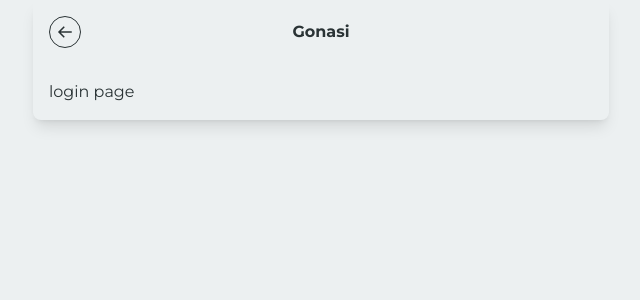
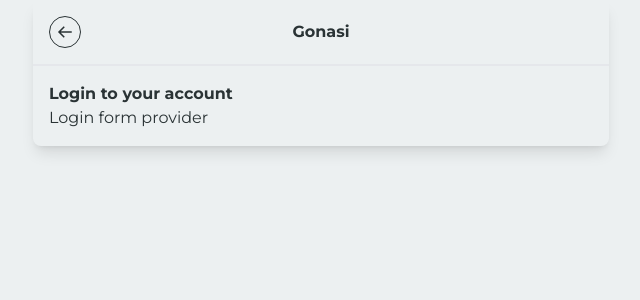
Before and after one commit to dcDalin/gonasi-web, a Next.js app: page /auth/login in a window 1280 px wide. Shown: the top 300 px of the page, without its empty margins (319-959 px from the left). Built offline with nearby package versions, Linux system fonts and the light colour scheme.

Commit message:
fix: update login form layout

```diff
--- a/src/app/(auth)/auth/login/page.tsx
+++ b/src/app/(auth)/auth/login/page.tsx
@@ -1,11 +1,9 @@
+import LoginForm from '@/components/Forms/AuthForms/LoginForm';
+
 export const metadata = {
   title: 'Login',
 };
 
 export default function Page() {
-  return (
-    <div>
-      <h1>login page</h1>
-    </div>
-  );
+  return <LoginForm />;
 }
--- a/src/app/(auth)/layout.tsx
+++ b/src/app/(auth)/layout.tsx
@@ -22,7 +22,7 @@ export default function RootLayout({
   return (
     <html lang='en'>
       <body className={montserrat.className}>
-        <section className='mx-auto max-w-xl rounded-lg shadow-lg'>
+        <section className='mx-auto max-w-xl rounded-lg shadow-none md:shadow-lg'>
           <AuthTopNav />
           <div className='p-4'>{children}</div>
         </section>
--- /dev/null
+++ b/src/components/Forms/AuthForms/AuthFormLayout.tsx
@@ -0,0 +1,16 @@
+interface IAuthFormLayoutProps {
+  children: React.ReactNode;
+  title: string;
+}
+
+export default function AuthFormLayout({
+  children,
+  title,
+}: IAuthFormLayoutProps) {
+  return (
+    <div>
+      <h4 className='font-bold'>{title}</h4>
+      {children}
+    </div>
+  );
+}
--- /dev/null
+++ b/src/components/Forms/AuthForms/LoginForm.tsx
@@ -0,0 +1,10 @@
+import AuthFormLayout from '@/components/Forms/AuthForms/AuthFormLayout';
+import LoginFormProvider from '@/components/Forms/AuthForms/LoginFormProvider';
+
+export default function LoginForm() {
+  return (
+    <AuthFormLayout title='Login to your account'>
+      <LoginFormProvider />
+    </AuthFormLayout>
+  );
+}
--- /dev/null
+++ b/src/components/Forms/AuthForms/LoginFormProvider.tsx
@@ -0,0 +1,3 @@
+export default function LoginFormProvider() {
+  return <h1>Login form provider</h1>;
+}
--- a/src/components/Navigation/AuthTopNav/index.tsx
+++ b/src/components/Navigation/AuthTopNav/index.tsx
@@ -3,7 +3,7 @@ import BackButton from '@/components/Buttons/BackButton';
 
 export default function AuthTopNav() {
   return (
-    <div className='navbar bg-base-100'>
+    <div className='navbar bg-base-100 border-b-2'>
       <div className='grid grid-cols-3 items-center p-4'>
         <BackButton />
         <div className='flex items-center justify-center'>
--- a/src/components/Navigation/MenuPills/index.tsx
+++ b/src/components/Navigation/MenuPills/index.tsx
@@ -3,7 +3,7 @@
 import useMenuItems from '@/hooks/useMenuItems';
 
 import MenuPillButton from '@/components/Buttons/MenuPillButton';
-import Container from '@/components/layouts/Container';
+import Container from '@/components/Layouts/Container';
 
 export default function MenuPills() {
   const menuItems = useMenuItems();
--- a/src/components/Navigation/TopNav/index.tsx
+++ b/src/components/Navigation/TopNav/index.tsx
@@ -1,6 +1,6 @@
 import AppLogo from '@/components/AppLogo';
 import AuthButton from '@/components/Buttons/AuthButton';
-import Container from '@/components/layouts/Container';
+import Container from '@/components/Layouts/Container';
 import LocationSelector from '@/components/Navigation/TopNav/LocationSelector';
 
 import { AUTH_REGISTER } from '@/constants/routes';
```
